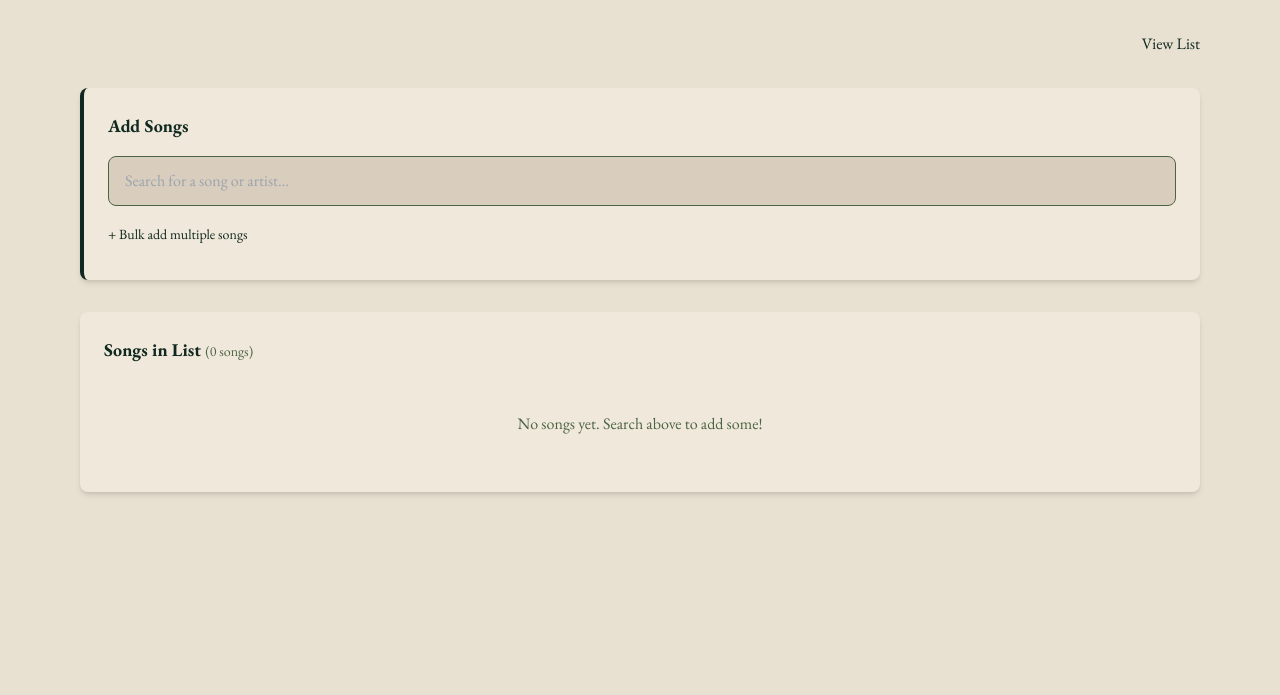
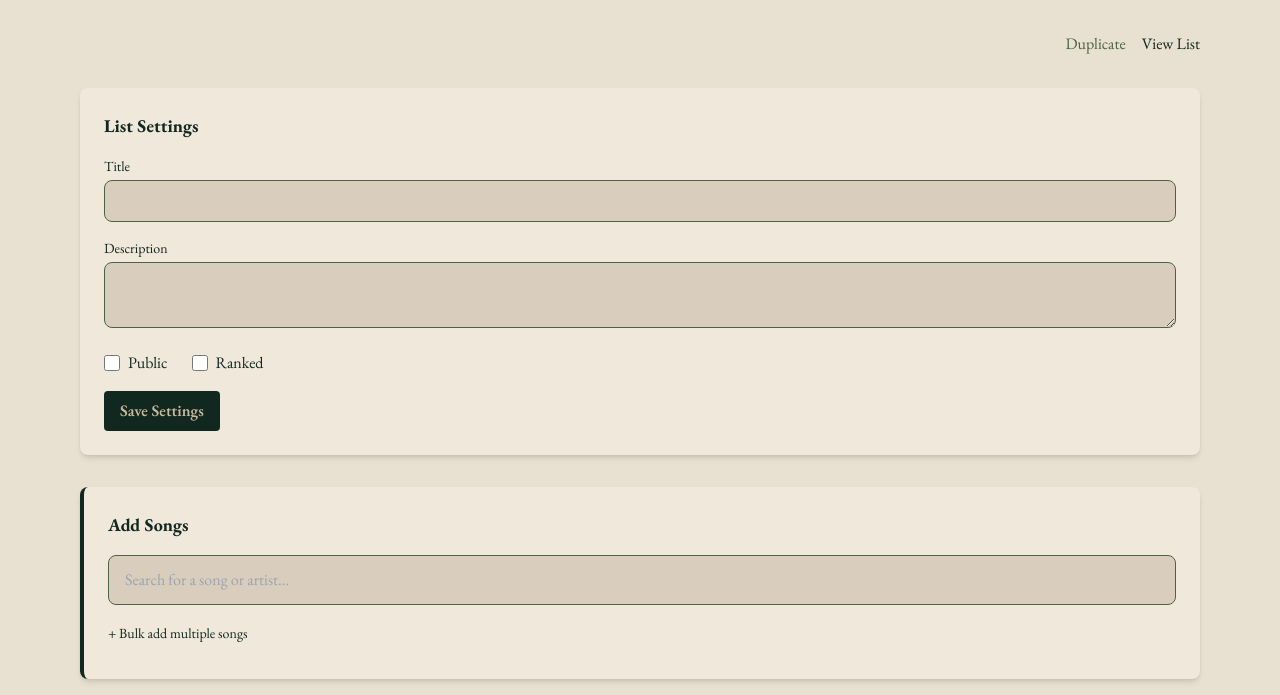
Before and after one commit to HenryNorthen/Jukebox, a Flask app: template templates/edit_list.html in a window 1280 px wide. Shown: the part 66-761 px from the top of the page. Before the commit the page ends 561 px from the top, so only its background shows below. Run offline with Flask 3, Linux system fonts and the light colour scheme; the template is opened without the code that fills it, so the values that code supplies are empty; some libraries are stand-ins or nearby versions.

Commit message:
Add list settings editing and duplicate/copy list feature

```diff
--- a/app.py
+++ b/app.py
@@ -291,6 +291,80 @@ def update_list_item(list_id, item_id):
         return jsonify({'success': False, 'error': str(e)}), 500
 
 
+@app.route('/api/list/<list_id>/settings', methods=['POST'])
+@login_required
+def update_list_settings(list_id):
+    """Update list settings (title, description, public, ranked)."""
+    # Verify ownership
+    list_result = supabase.table('lists').select('id').eq('id', list_id).eq('user_id', session['user']['id']).single().execute()
+    if not list_result.data:
+        return jsonify({'error': 'Access denied'}), 403
+
+    data = request.json
+    update_data = {}
+
+    if 'title' in data:
+        update_data['title'] = data['title']
+    if 'description' in data:
+        update_data['description'] = data['description']
+    if 'is_public' in data:
+        update_data['is_public'] = data['is_public']
+    if 'is_ranked' in data:
+        update_data['is_ranked'] = data['is_ranked']
+
+    if update_data:
+        supabase.table('lists').update(update_data).eq('id', list_id).execute()
+
+    return jsonify({'success': True})
+
+
+@app.route('/api/list/<list_id>/duplicate', methods=['POST'])
+@login_required
+def duplicate_list(list_id):
+    """Duplicate a list (own list or public list)."""
+    # Get the source list
+    list_result = supabase.table('lists').select('*').eq('id', list_id).single().execute()
+    if not list_result.data:
+        return jsonify({'error': 'List not found'}), 404
+
+    source_list = list_result.data
+
+    # Check access - must be owner or list must be public
+    is_owner = session['user']['id'] == source_list['user_id']
+    if not source_list['is_public'] and not is_owner:
+        return jsonify({'error': 'Access denied'}), 403
+
+    # Create new list
+    new_list = supabase.table('lists').insert({
+        'user_id': session['user']['id'],
+        'title': source_list['title'] + ' (Copy)',
+        'description': source_list['description'],
+        'is_ranked': source_list['is_ranked'],
+        'is_public': False  # Copies start as private
+    }).execute()
+
+    if not new_list.data:
+        return jsonify({'error': 'Failed to create list'}), 500
+
+    new_list_id = new_list.data[0]['id']
+
+    # Copy all items
+    items_result = supabase.table('list_items').select('*').eq('list_id', list_id).order('position').execute()
+    if items_result.data:
+        for item in items_result.data:
+            supabase.table('list_items').insert({
+                'list_id': new_list_id,
+                'position': item['position'],
+                'spotify_track_id': item['spotify_track_id'],
+                'track_name': item['track_name'],
+                'artist_name': item['artist_name'],
+                'album_name': item['album_name'],
+                'album_art_url': item['album_art_url']
+            }).execute()
+
+    return jsonify({'success': True, 'new_list_id': new_list_id})
+
+
 @app.route('/api/list/<list_id>/reorder', methods=['POST'])
 @login_required
 def reorder_list(list_id):
--- a/templates/edit_list.html
+++ b/templates/edit_list.html
@@ -5,8 +5,51 @@
 {% block content %}
 <div class="mb-8">
     <div class="flex justify-between items-center">
-        <h1 class="text-3xl font-bold text-dark">{{ list.title }}</h1>
-        <a href="{{ url_for('view_list', list_id=list.id) }}" class="text-dark font-medium hover:underline">View List</a>
+        <h1 id="list-title-display" class="text-3xl font-bold text-dark">{{ list.title }}</h1>
+        <div class="flex gap-4">
+            <button onclick="duplicateList()" class="text-forest font-medium hover:underline">Duplicate</button>
+            <a href="{{ url_for('view_list', list_id=list.id) }}" class="text-dark font-medium hover:underline">View List</a>
+        </div>
+    </div>
+</div>
+
+<!-- List Settings -->
+<div class="bg-cardbg rounded-lg shadow-md p-6 mb-8">
+    <div class="flex justify-between items-center mb-4">
+        <h2 class="text-lg font-bold text-dark">List Settings</h2>
+        <span id="settings-status" class="text-sm text-forest hidden">Saved!</span>
+    </div>
+
+    <div class="space-y-4">
+        <div>
+            <label class="block text-sm font-medium text-dark mb-1">Title</label>
+            <input type="text" id="settings-title" value="{{ list.title }}"
+                   class="w-full px-4 py-2 bg-khakilight border border-forest rounded-lg focus:outline-none focus:border-dark focus:ring-1 focus:ring-dark">
+        </div>
+
+        <div>
+            <label class="block text-sm font-medium text-dark mb-1">Description</label>
+            <textarea id="settings-description" rows="2"
+                      class="w-full px-4 py-2 bg-khakilight border border-forest rounded-lg focus:outline-none focus:border-dark focus:ring-1 focus:ring-dark">{{ list.description or '' }}</textarea>
+        </div>
+
+        <div class="flex gap-6">
+            <label class="flex items-center gap-2 cursor-pointer">
+                <input type="checkbox" id="settings-public" {% if list.is_public %}checked{% endif %}
+                       class="w-4 h-4 accent-dark">
+                <span class="text-dark">Public</span>
+            </label>
+
+            <label class="flex items-center gap-2 cursor-pointer">
+                <input type="checkbox" id="settings-ranked" {% if list.is_ranked %}checked{% endif %}
+                       class="w-4 h-4 accent-dark">
+                <span class="text-dark">Ranked</span>
+            </label>
+        </div>
+
+        <button onclick="saveSettings()" class="bg-dark text-khaki px-4 py-2 rounded font-semibold hover:bg-forest transition">
+            Save Settings
+        </button>
     </div>
 </div>
 
@@ -479,5 +522,65 @@ swapModal.addEventListener('click', function(e) {
     if (e.target === swapModal) closeSwapModal();
 });
 
+// Settings functionality
+function saveSettings() {
+    const title = document.getElementById('settings-title').value.trim();
+    const description = document.getElementById('settings-description').value.trim();
+    const isPublic = document.getElementById('settings-public').checked;
+    const isRanked = document.getElementById('settings-ranked').checked;
+
+    if (!title) {
+        alert('Title is required');
+        return;
+    }
+
+    fetch(`/api/list/${listId}/settings`, {
+        method: 'POST',
+        headers: { 'Content-Type': 'application/json' },
+        body: JSON.stringify({
+            title: title,
+            description: description,
+            is_public: isPublic,
+            is_ranked: isRanked
+        })
+    })
+    .then(res => res.json())
+    .then(data => {
+        if (data.success) {
+            // Update page title
+            document.getElementById('list-title-display').textContent = title;
+            document.title = `Edit: ${title} - Jukebox`;
+
+            // Show saved status
+            const status = document.getElementById('settings-status');
+            status.classList.remove('hidden');
+            setTimeout(() => status.classList.add('hidden'), 2000);
+
+            // Reload if ranked status changed to update UI
+            if (isRanked !== {{ 'true' if list.is_ranked else 'false' }}) {
+                location.reload();
+            }
+        }
+    });
+}
+
+// Duplicate list
+function duplicateList() {
+    if (!confirm('Create a copy of this list?')) return;
+
+    fetch(`/api/list/${listId}/duplicate`, {
+        method: 'POST',
+        headers: { 'Content-Type': 'application/json' }
+    })
+    .then(res => res.json())
+    .then(data => {
+        if (data.success && data.new_list_id) {
+            window.location.href = `/list/${data.new_list_id}/edit`;
+        } else {
+            alert('Failed to duplicate list');
+        }
+    });
+}
+
 </script>
 {% endblock %}
```
Also changed, not shown: templates/view_list.html (+31 -3 lines).
